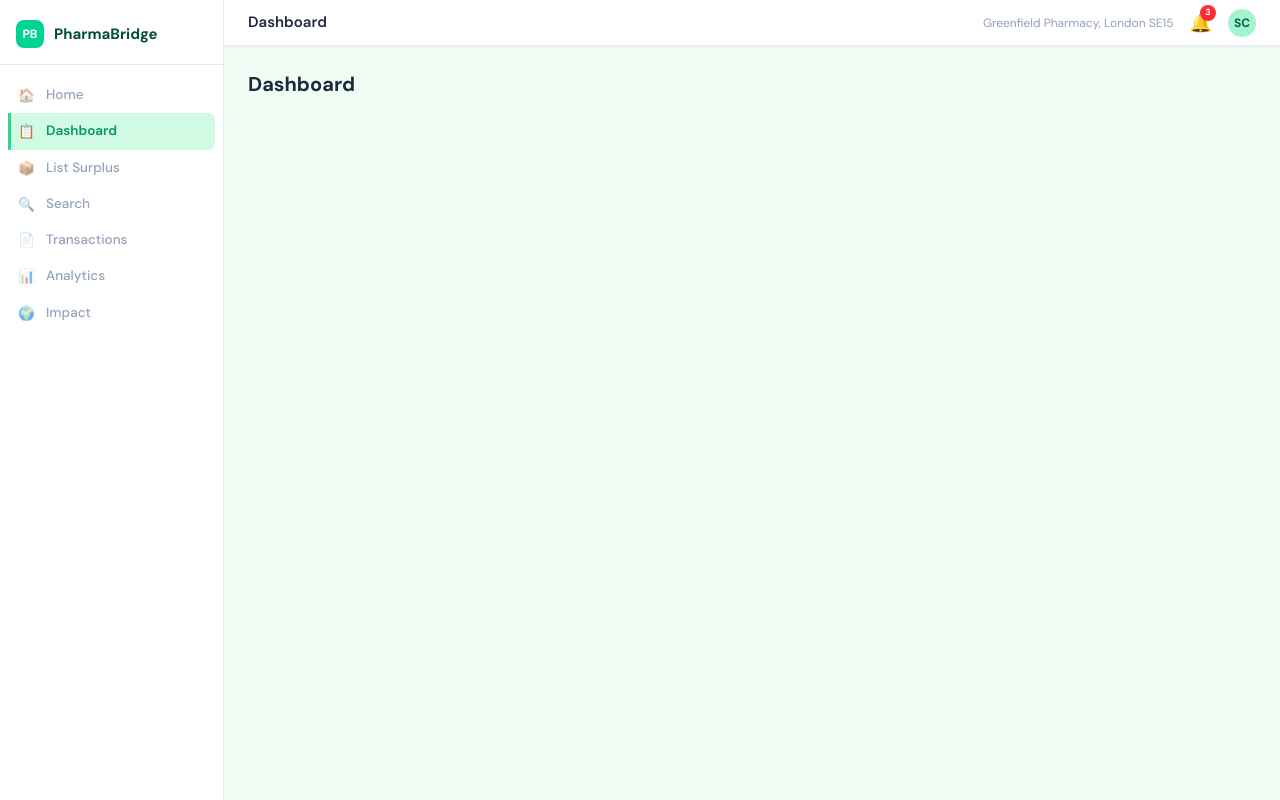
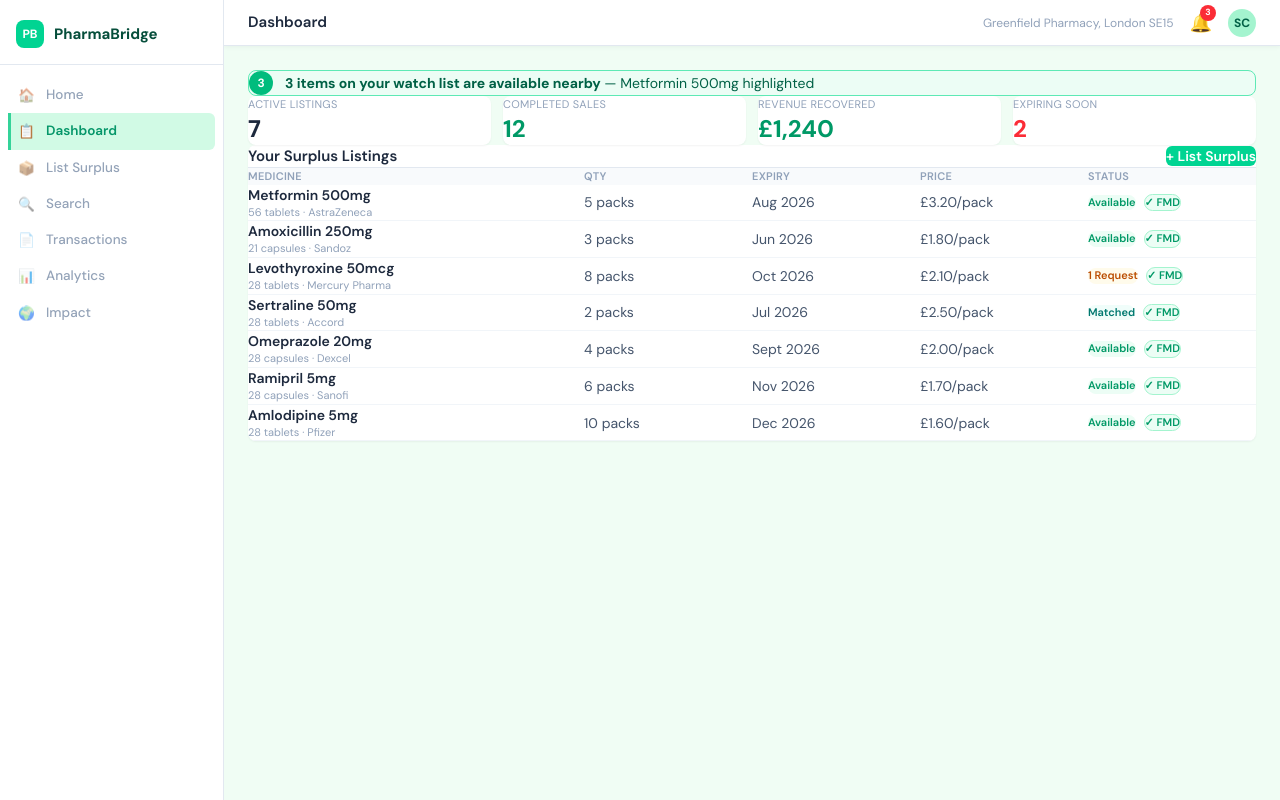
Before and after one commit to richard7ao/national-med-tech-foundation-hackathon, a Next.js app: page /dashboard in a window 1280 px wide. Built offline with nearby package versions, Linux system fonts and the light colour scheme.

Commit message:
feat: build dashboard with alert banner, stats, and surplus listings table

```diff
--- a/app/dashboard/page.tsx
+++ b/app/dashboard/page.tsx
@@ -1,3 +1,95 @@
+"use client";
+
+import Link from "next/link";
+import { getListingsForPharmacy } from "../data/listings";
+import { getMedicineById, formatMedicineName } from "../data/medicines";
+import { networkStats } from "../data/stats";
+import Badge from "../components/Badge";
+
+const greenfieldListings = getListingsForPharmacy("ph-greenfield");
+const perf = networkStats.pharmacyPerformance;
+
 export default function DashboardPage() {
-  return <h1 className="text-xl font-bold text-slate-800">Dashboard</h1>;
+  return (
+    <div>
+      {/* Alert Banner */}
+      <div className="bg-emerald-50 border border-emerald-300 rounded-lg px-4 py-3 mb-5 flex items-center gap-3">
+        <div className="w-6 h-6 bg-emerald-500 text-white rounded-full flex items-center justify-center text-xs font-bold flex-shrink-0">
+          3
+        </div>
+        <span className="text-sm text-emerald-800">
+          <strong>3 items on your watch list are available nearby</strong> — Metformin 500mg highlighted
+        </span>
+      </div>
+
+      {/* Quick Stats */}
+      <div className="grid grid-cols-4 gap-3 mb-5">
+        {[
+          { label: "Active Listings", value: perf.activeListings },
+          { label: "Completed Sales", value: perf.completedSales, color: "text-emerald-600" },
+          { label: "Revenue Recovered", value: `£${perf.revenueRecovered.toLocaleString()}`, color: "text-emerald-600" },
+          { label: "Expiring Soon", value: perf.expiringSoon, color: "text-red-500" },
+        ].map((stat) => (
+          <div key={stat.label} className="bg-white rounded-lg p-4 shadow-[0_1px_2px_rgba(0,0,0,0.05)]">
+            <div className="text-[11px] text-slate-400 uppercase tracking-wide">{stat.label}</div>
+            <div className={`text-2xl font-bold ${stat.color ?? "text-slate-800"}`}>{stat.value}</div>
+          </div>
+        ))}
+      </div>
+
+      {/* Listings Table */}
+      <div className="bg-white rounded-lg shadow-[0_1px_2px_rgba(0,0,0,0.05)] overflow-hidden">
+        <div className="px-5 py-4 border-b border-slate-200 flex justify-between items-center">
+          <span className="font-semibold text-[15px] text-slate-800">Your Surplus Listings</span>
+          <Link
+            href="/list-surplus"
+            className="bg-emerald-400 hover:bg-emerald-500 text-white px-4 py-1.5 rounded-md text-sm font-semibold transition-colors"
+          >
+            + List Surplus
+          </Link>
+        </div>
+
+        {/* Table Header */}
+        <div className="grid grid-cols-[2fr_1fr_1fr_1fr_1fr] px-5 py-2.5 bg-slate-50 text-[11px] uppercase tracking-wide text-slate-400 font-semibold">
+          <div>Medicine</div>
+          <div>Qty</div>
+          <div>Expiry</div>
+          <div>Price</div>
+          <div>Status</div>
+        </div>
+
+        {/* Table Rows */}
+        {greenfieldListings.map((listing) => {
+          const med = getMedicineById(listing.medicineId);
+          if (!med) return null;
+          const badgeVariant = listing.status === "available" ? "available"
+            : listing.status === "requested" ? "requested"
+            : "matched";
+          const badgeLabel = listing.status === "requested" ? "1 Request" : undefined;
+          return (
+            <div
+              key={listing.id}
+              className="grid grid-cols-[2fr_1fr_1fr_1fr_1fr] px-5 py-3 border-b border-slate-100 items-center text-sm"
+            >
+              <div>
+                <div className="font-semibold text-slate-800">{formatMedicineName(med)}</div>
+                <div className="text-[11px] text-slate-400">
+                  {med.packSize} {med.form} · {med.manufacturer}
+                </div>
+              </div>
+              <div className="text-slate-600">{listing.quantity} packs</div>
+              <div className="text-slate-600">
+                {new Date(listing.expiryDate).toLocaleDateString("en-GB", { month: "short", year: "numeric" })}
+              </div>
+              <div className="text-slate-600">£{listing.pricePerPack.toFixed(2)}/pack</div>
+              <div className="flex items-center gap-2">
+                <Badge variant={badgeVariant} label={badgeLabel} />
+                {listing.fmdVerified && <Badge variant="verified" label="✓ FMD" />}
+              </div>
+            </div>
+          );
+        })}
+      </div>
+    </div>
+  );
 }
```
